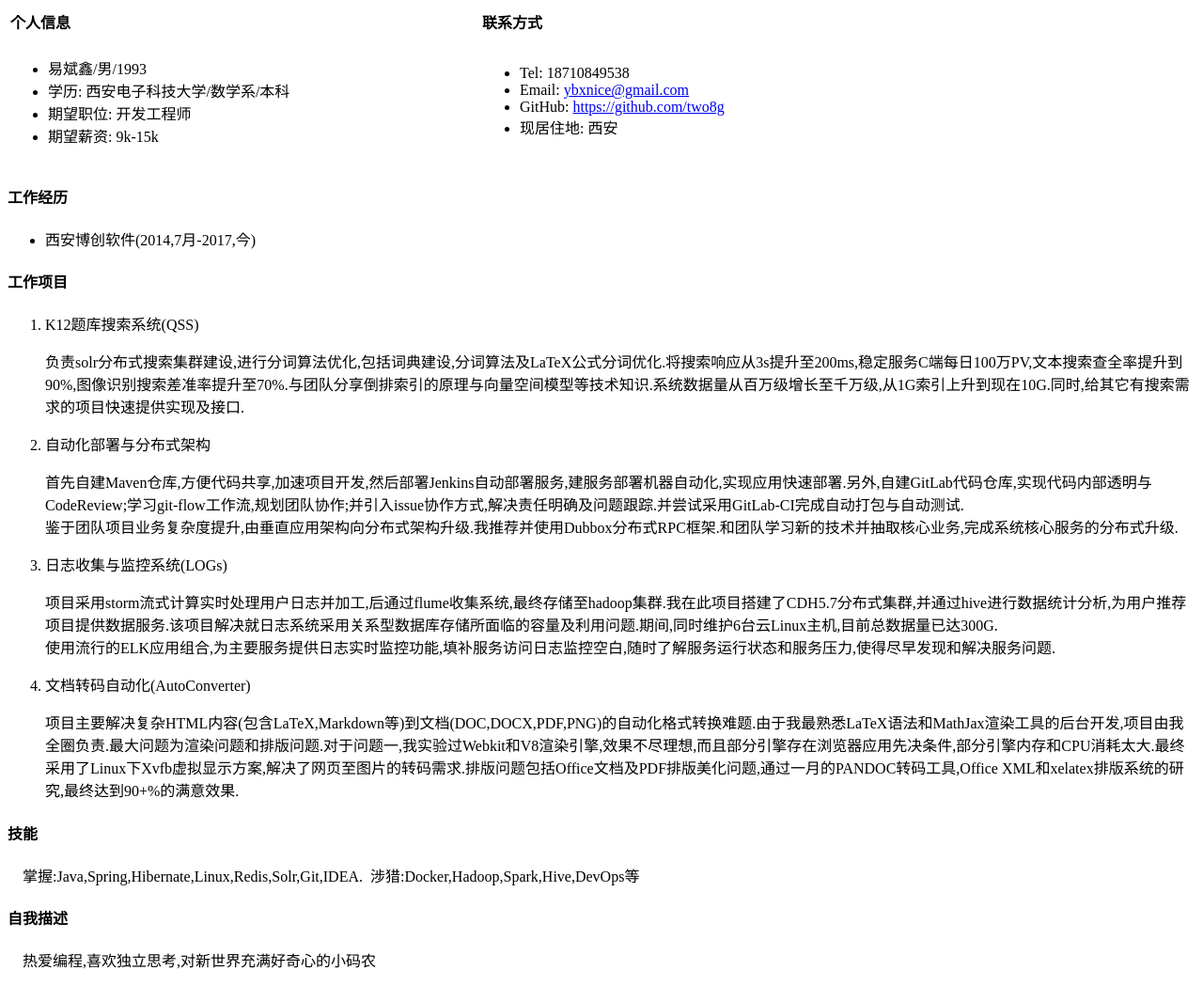
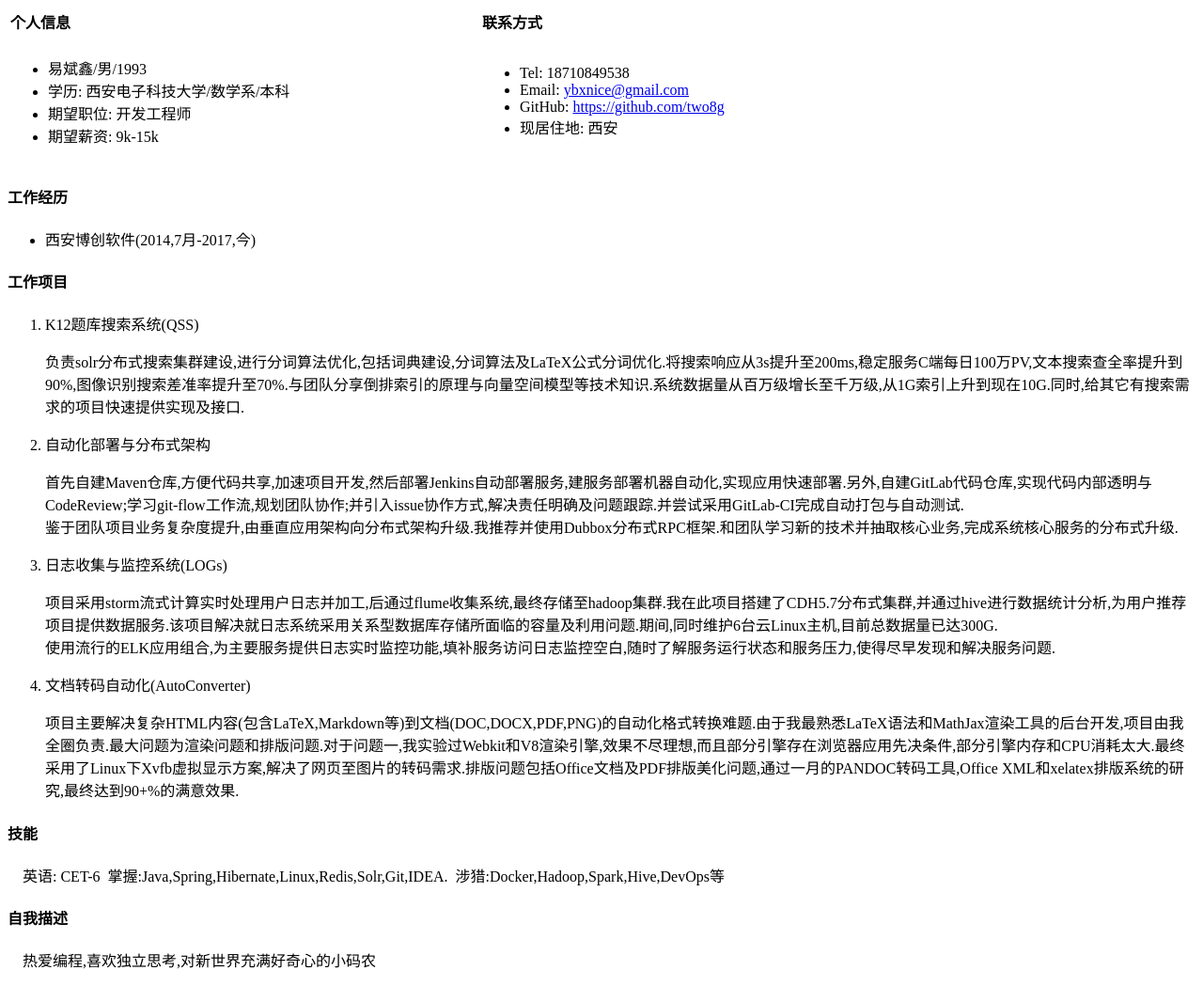
Before and after one commit to two8g/two8g.github.io, a Jekyll site: the page 简历.html, which Jekyll copies as it is, in a window 1280 px wide. Shown: the whole page at 94% size. Built offline with Jekyll 4.4.1, drawn with Linux system fonts in a browser that asks for light colours.

Commit message:
修改简历

```diff
--- a/简历.html
+++ b/简历.html
@@ -112,9 +112,9 @@
           </p>
         </li>
       </ol>
-      <h4 id="技能" md-pos="1294-1299"><span md-pos="1297-1299"><a href="#技能" id="技能" name="技能" class="anchor"><span
+      <h4 id="我的技能" md-pos="1294-1299"><span md-pos="1297-1299"><a href="#技能" id="技能" name="技能" class="anchor"><span
               class="octicon octicon-link"></span></a>技能</span></h4>
-      <p md-pos="1301-1353"><span md-pos="1301-1352">&nbsp;&nbsp;&nbsp;&nbsp;掌握:Java,Spring,Hibernate,Linux,Redis,Solr,Git,IDEA.&nbsp;&nbsp;涉猎:Docker,Hadoop,Spark,Hive,DevOps等</span>
+      <p md-pos="1301-1353"><span md-pos="1301-1352">&nbsp;&nbsp;&nbsp;&nbsp;英语: CET-6&nbsp;&nbsp;掌握:Java,Spring,Hibernate,Linux,Redis,Solr,Git,IDEA.&nbsp;&nbsp;涉猎:Docker,Hadoop,Spark,Hive,DevOps等</span>
       </p>
       <h4 id="自我描述" md-pos="1504-1513"><span md-pos="1509-1513"><a href="#自我描述" id="自我描述" name="自我描述"
                                                                    class="anchor"><span
```
Also changed, not shown: 1 other file.
